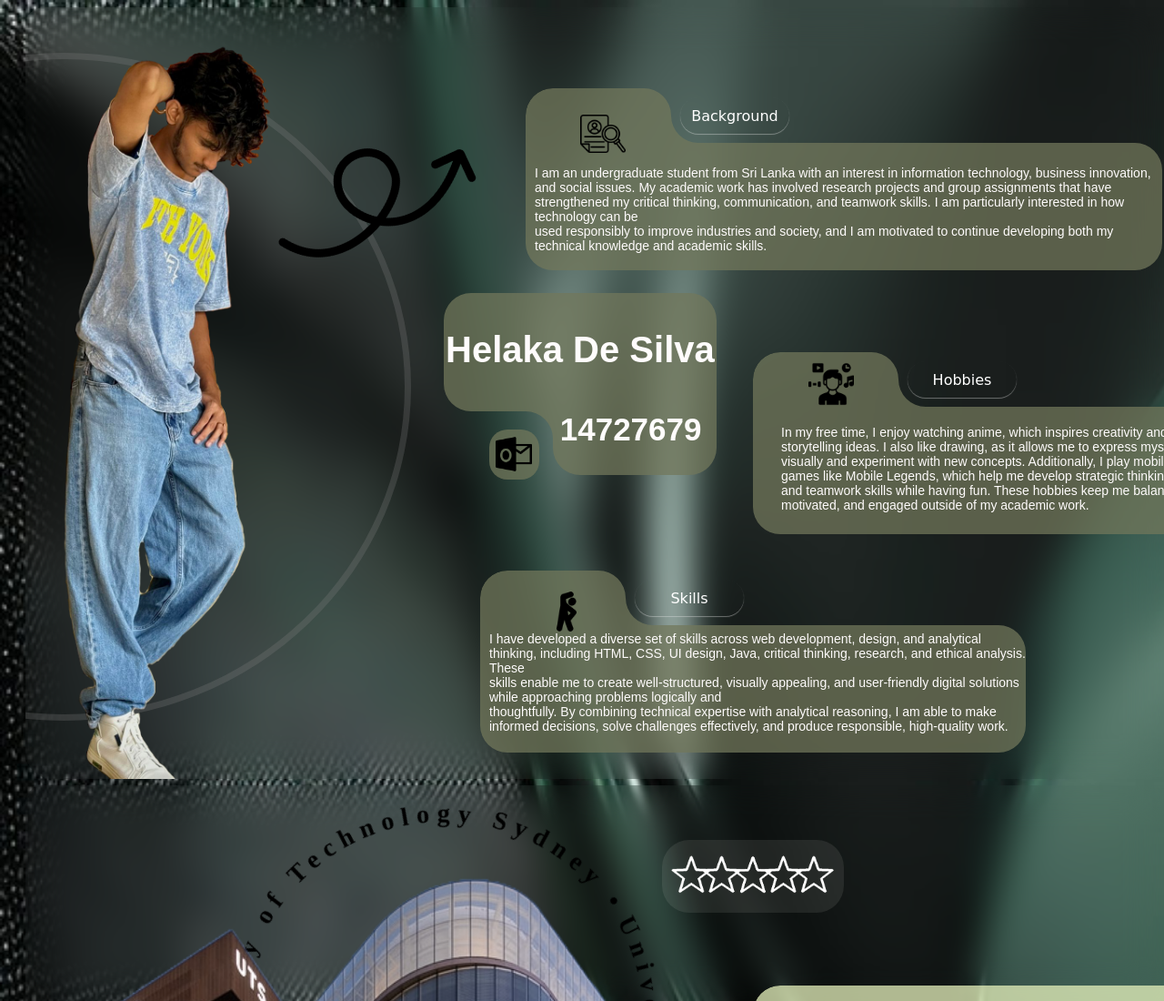
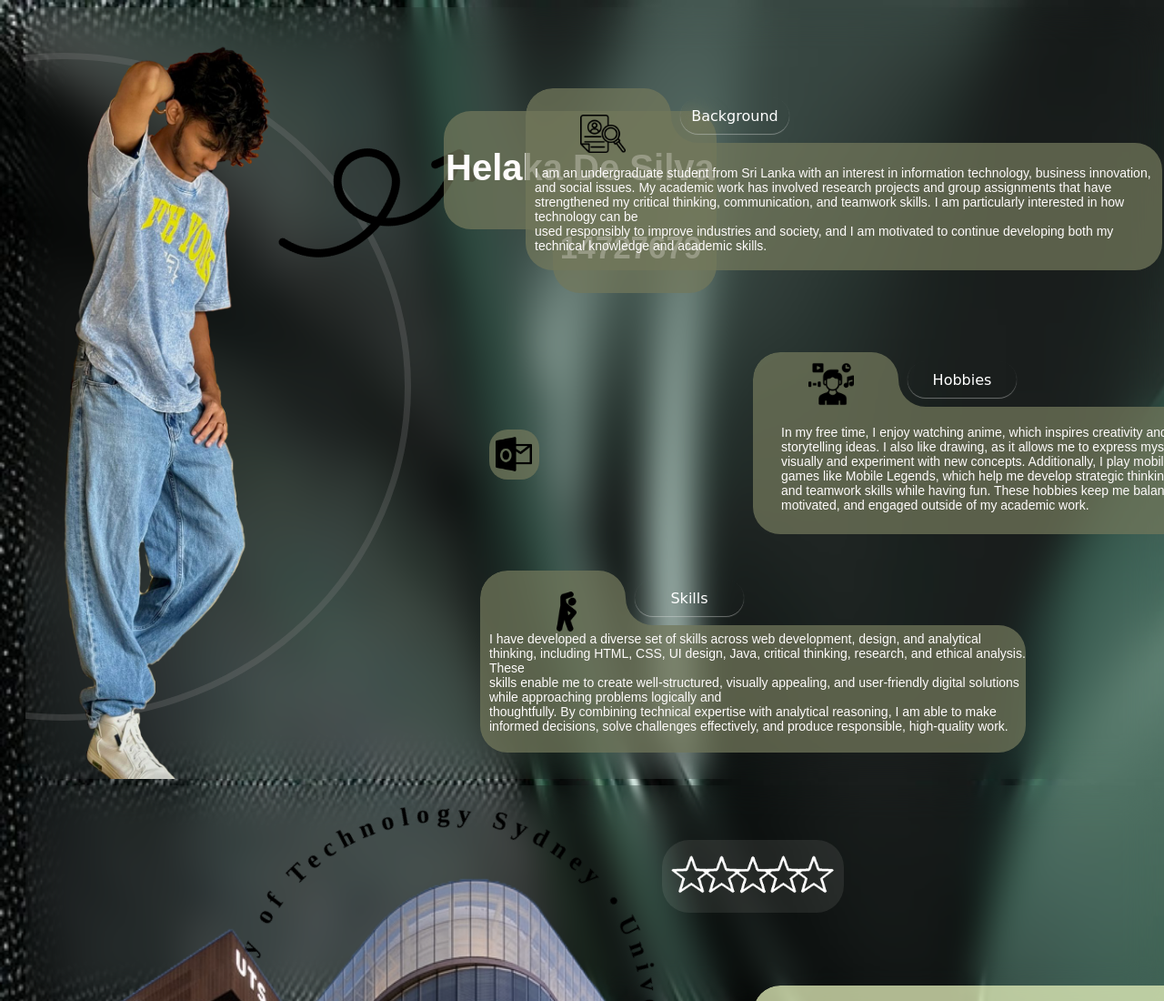
Before and after one commit to Helaka-pro/Portfolio, a plain HTML site: page Hometown.html in a window 1280 px wide. Shown: the top 1100 px of the page at 91% size. Drawn offline with Linux system fonts and the light colour scheme.

Commit message:
Update Style.css

```diff
--- a/Style.css
+++ b/Style.css
@@ -132,7 +132,7 @@ a:active, a:link, a:visited {
     height: 200px;
     background-color: rgba(114, 120, 91, 0.739);
     margin-left: 460px;
-    margin-top: -150px;
+    margin-top: -350px;
     position:absolute;
     clip-path: path('M 0 30 A 30 30 0 0 1 30 0 L 270 0 A 30 30 0 0 1 300 30 L 300 170 A 30 30 0 0 1 270 200 L 150 200 A 30 30 0 0 1 120 170 L 120 160 A 30 30 0 0 0 90 130 L 30 130 A 30 30 0 0 1 0 100 Z');
     display: flex;
```
